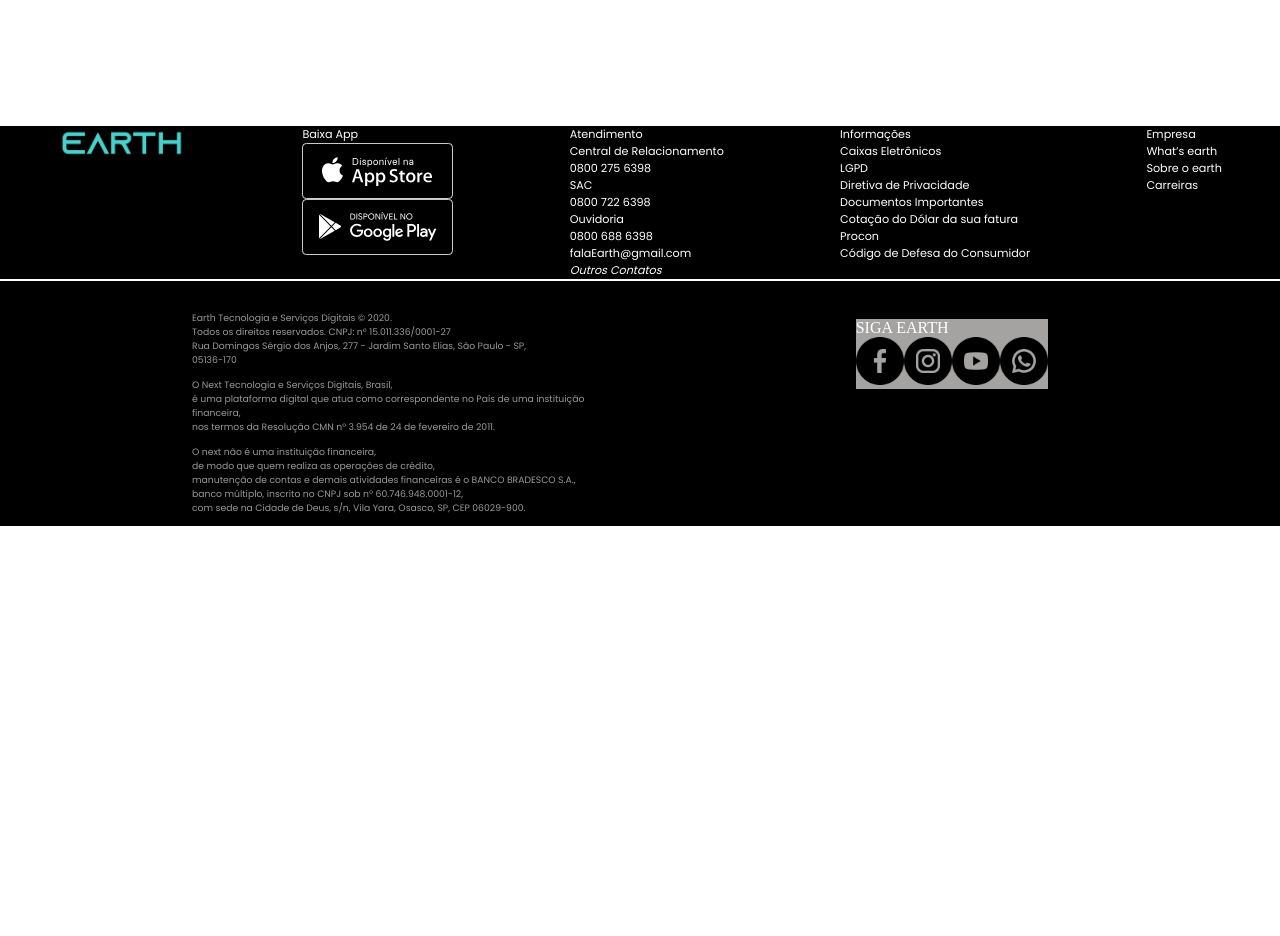
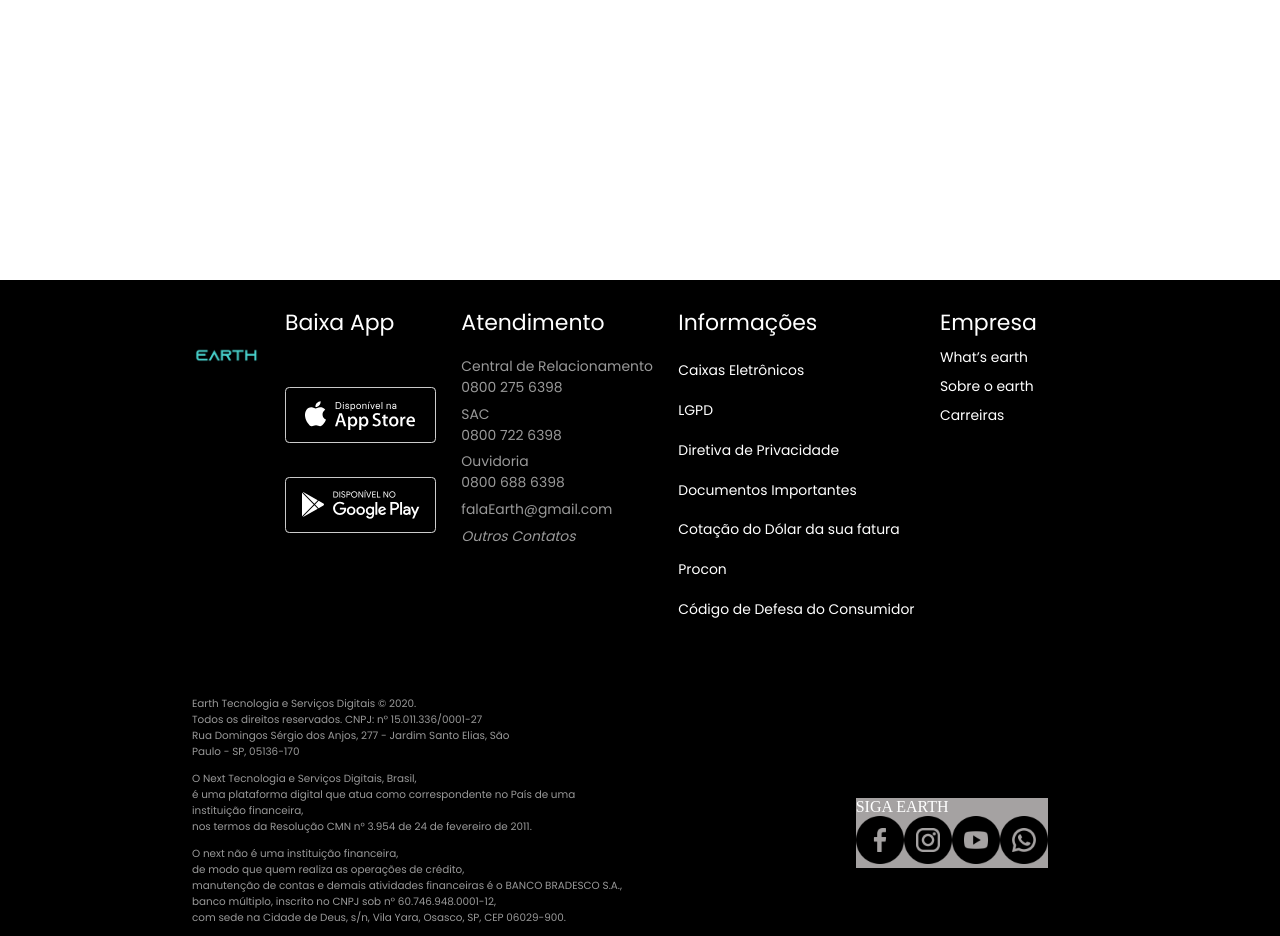
Before and after one commit to Realclownblack/Earth-Banco-Digital, a React (Vite) app: page / in a window 1280 px wide. Shown: the part 840-1776 px from the top of the page. Before the commit the page ends 1366 px from the top, so only its background shows below. Built offline with nearby package versions, Linux system fonts and the light colour scheme.

Commit message:
24/08/2022 -11:33

```diff
--- a/package.json
+++ b/package.json
@@ -11,7 +11,8 @@
   "dependencies": {
     "react": "^18.2.0",
     "react-burger-menu": "^3.0.8",
-    "react-dom": "^18.2.0"
+    "react-dom": "^18.2.0",
+    "react-router-dom": "^5.3.0"
   },
   "devDependencies": {
     "@types/react": "^18.0.17",
--- a/src/App.jsx
+++ b/src/App.jsx
@@ -1,13 +1,8 @@
-import { useState } from 'react'
-import Home from './pages/Home'
-
-
+import RoutesJS from './routes'
 function App() {
-  const [count, setCount] = useState(0)
-
   return (
-    <div className="App">
-      <Home />
+    <div>
+      <RoutesJS />
     </div>
   )
 }
--- a/src/assets/css/CustomMenu.css
+++ b/src/assets/css/CustomMenu.css
@@ -6,7 +6,7 @@
   position: fixed;
   width: 20px;
   height: 20px;
-  margin-left: 10px;
+  margin-left: -43px;
   }
 
   /* Color/shape of burger icon bars */
@@ -36,7 +36,7 @@
   */
   .bm-menu-wrap {
     position: fixed;
-    height: 100%;
+    height: 93%;
   }
 
   /* General sidebar styles */
@@ -64,7 +64,7 @@
 
   /* Styling of overlay */
   .bm-overlay {
-    background: rgba(0, 0, 0, 0.3);
+    background: transparent !important;
   }
 
 .customMenu{
@@ -116,15 +116,14 @@
   height: 24%;
 }
 .Opcoes{
-  background-color: #414141;
   display: flex !important;
   width: 73%;
   height: 109%;
-  margin-top: -5%;
+  margin-top: -2%;
 }
 .colun1{
-  width: 32%;
-  margin-left: 13%;
+  width: 24%;
+  margin-left: 15%;
   display: flex;
   flex-direction: column;
   justify-content: space-around;
@@ -146,7 +145,8 @@
   width: 30%;
   height: 93%;
   margin-left: 69vw;
-  margin-top: -51%;
+  margin-top: -52%;
+  position: fixed;
 }
 
 
@@ -162,6 +162,8 @@
   width: 30%;
   height: 23%;
   margin-left: 69vw;
+  position: fixed;
+  bottom: 0;
 }
 .Text_store{
   padding: 5vh 25px;
--- a/src/assets/css/footer.css
+++ b/src/assets/css/footer.css
@@ -1,25 +1,35 @@
 .Footer{
 color: rgb(255, 255, 255);
 width: 100%;
-margin-top: 13%;
 }
 .footer_1{
 background-color: rgb(0, 0, 0);
 margin-top: 10%;
 }
 .footer_2{
-    margin-top: 0.1%;
+margin-top: 0.05%;
 background-color: rgb(0, 0, 0);
 }
 .Text_Footer{
 font-family: 'Poppins', sans-serif;
-font-size: 58%;
+font-size: 65%;
 opacity: .6!important;
 display: flex;
 align-content: space-between;
 flex-direction: column;
 margin-left: 15%;
 
+}
+.logo_store{
+    box-sizing: border-box;
+    display: block;
+    width: 100%;
+    background: none;
+    opacity: 1;
+    border: 0;
+    margin: 0;
+    padding: 0;
+    padding-top: 22.857142857142858%;
 }
 .text_nu1{
     margin-top: 2.8%;
@@ -37,6 +47,7 @@ margin-left: 15%;
 .Redes_footer{
 display: flex;
 margin-left: 15%;
+align-items: center;
 }
 .Logo_redes{
     color: rgb(255, 255, 255);
@@ -46,23 +57,36 @@ margin-left: 15%;
     height: 1%;
 }
 .logo{
-    width: 10%;
-    height: 10%;
+    width: 8%;
+    height: 8%;
+    margin-top: 5%;
+    margin-left: -6%;
 }
 .footer_1{
     font-family: 'Poppins', sans-serif;
-    font-size: 70%;
-    /* opacity: .6!important; */
+    font-size: 87%;
     display: flex;
     align-items: flex-start;
     flex-wrap: nowrap;
     flex-direction: row;
     justify-content: space-around;
+    padding: 2% 18%;
 }
 .Baixaapp{
     display: flex;
     flex-direction: column;
 }
-.Atendimento{
+.text_unico{
+    font-family: 'Poppins', sans-serif;
+    font-size: 100%;
+    opacity: .6!important;
+    margin-bottom: 3%;
+}
+.text_name{
+    font-size: 158%;
+    margin-bottom: 9%;
+}
 
+.text_segundario{
+    margin-bottom: 8%;
 }
--- a/src/assets/css/header.css
+++ b/src/assets/css/header.css
@@ -30,7 +30,7 @@ body::-webkit-scrollbar-thumb {
   background-color: #F2F2F2;
   padding: 1% 6%;
   width: 101%;
-    transition: all linear .3s;
+  transition: all linear .3s;
 }
 
 .Menu {
@@ -49,17 +49,18 @@ li {
   width: 238.5px;
   height: 60px;
   background-color: #48D1CC;
-  color: rgb(255, 255, 255);
   text-transform: none;
   border: none;
 }
 
-.button_home {
+.button_home a{
   cursor: pointer;
   font-family: 'Poppins', sans-serif;
   font-size: 16px;
   text-rendering: auto;
   text-align: center;
+  text-decoration: none;
+  color: rgb(255, 255, 255);
 }
 
 
@@ -107,7 +108,7 @@ li {
 .Menu_react {
   font-family: 'Poppins', sans-serif;
   font-size: 16px;
-  margin-top: 0.3%;
+  margin-top: 9.3%;
   display: none;
 }
 
@@ -131,10 +132,3 @@ li {
   animation-duration: 1s;
   display: inline;
 }
-
-.Text_Menu{
-  font-family: 'Poppins', sans-serif;
-  font-size: 12px;
-  text-transform: uppercase;
-  margin-left: -126%;
-}
--- a/src/assets/css/navbar.css
+++ b/src/assets/css/navbar.css
@@ -6,6 +6,7 @@
     }
     .nav_2{
         background-color: #F2F2F2;
+        margin-top: 25%;
     }
     .Button_Poupar{
     margin-left: 81.9%;
--- /dev/null
+++ b/src/assets/css/usercadastro.css
@@ -0,0 +1,3 @@
+*{
+    background-color: aqua;
+}
--- a/src/components/footer/Footer.jsx
+++ b/src/components/footer/Footer.jsx
@@ -13,55 +13,55 @@ export const Footer = () => {
                       <div className="footer_1">
                             <img className='logo' src={logo} alt="" />
                             <div className='Baixaapp'>
-                                   <p>Baixa App</p>
+                                   <p className='text_name'>Baixa App</p>
 
-                                   <img src={app_store} alt="" />
+                                   <img className='logo_store' src={app_store} alt="" />
 
-                                   <img src={google_play} alt="" />
+                                   <img className='logo_store' src={google_play} alt="" />
 
                             </div>
                             <div className='Atendimento'>
-                                   <p>Atendimento</p>
+                                   <p className='text_name'>Atendimento</p>
 
-                                   <p>Central de Relacionamento <br />
+                                   <p className='text_unico'>Central de Relacionamento <br />
                                    0800 275 6398</p>
 
-                                   <p>SAC <br />
+                                   <p className='text_unico'>SAC <br />
                                    0800 722 6398</p>
 
-                                   <p>Ouvidoria <br />
+                                   <p className='text_unico'>Ouvidoria <br />
                                    0800 688 6398</p>
 
-                                   <p>falaEarth@gmail.com</p>
+                                   <p className='text_unico'>falaEarth@gmail.com</p>
 
-                                   <i>Outros Contatos</i>
+                                   <i className='text_unico'>Outros Contatos</i>
 
                             </div>
                             <div Informações>
-                                   <p>Informações</p>
+                                   <p className='text_name'>Informações</p>
 
-                                   <p>Caixas Eletrônicos</p>
+                                   <p className='text_segundario'>Caixas Eletrônicos</p>
 
-                                   <p>LGPD</p>
+                                   <p className='text_segundario'>LGPD</p>
 
-                                   <p>Diretiva de Privacidade</p>
+                                   <p className='text_segundario'>Diretiva de Privacidade</p>
 
-                                   <p>Documentos Importantes</p>
+                                   <p className='text_segundario'>Documentos Importantes</p>
 
-                                   <p>Cotação do Dólar da sua fatura</p>
+                                   <p className='text_segundario'>Cotação do Dólar da sua fatura</p>
 
-                                   <p>Procon</p>
+                                   <p className='text_segundario'>Procon</p>
 
-                                   <p>Código de Defesa do Consumidor</p>
+                                   <p className='text_segundario'>Código de Defesa do Consumidor</p>
                             </div>
                             <div className='Empresa'>
-                                   <p>Empresa</p>
+                                   <p className='text_name'>Empresa</p>
 
-                                   <p>What’s earth</p>
+                                   <p className='text_segundario'>What’s earth</p>
 
-                                   <p>Sobre o earth</p>
+                                   <p className='text_segundario'>Sobre o earth</p>
 
-                                   <p>Carreiras</p>
+                                   <p  className='text_segundario'>Carreiras</p>
                             </div>
                      </div>
                      <div className="footer_2">
--- a/src/components/header/Header.jsx
+++ b/src/components/header/Header.jsx
@@ -1,6 +1,8 @@
 import { useEffect, useState } from 'react';
 import logo from '../../assets/img/earth bank.png'
 import CustomMenu from '../menu/CustomMenu';
+import { Link } from 'react-router-dom';
+
 export const Header = (props) => {
     const [scroll, setScroll] = useState(false);
         useEffect(() => {
@@ -26,14 +28,12 @@ export const Header = (props) => {
                     <li id='6'>Ajuda</li>
                 </ul>
             </div>
-            <div className={scroll ? "Menu_react Menu_aparecer" : "Menu_react"}>
-                <div className='Menu'>
-                    <p className='Text_Menu'>MENU</p>
+            <div className='Menu'>
+                <div className={scroll ? "Menu_react Menu_aparecer" : "Menu_react"}>
                     <CustomMenu />
                 </div>
-
+                <button className='button_home' ><Link to="/cadastro">Quero Ser Earth</Link></button>
             </div>
-            <button className='button_home'>Quero Ser Earth</button>
 
         </div>
     )
--- /dev/null
+++ b/src/pages/Cadastro.jsx
@@ -0,0 +1,20 @@
+import React, { Component } from 'react';
+import '../assets/css/header.css'
+import '../assets/css/CustomMenu.css'
+import { Header } from '../components/header/Header'
+import { Footer} from '../components/footer/Footer'
+
+
+class Cadastro extends Component {
+    state = {  }
+    render() {
+        return (
+            <>
+            <Header pagina='Vem Fazer Parte Do Maior Banco Digital Do Brasil'/>
+            <Footer/>
+            </>
+        );
+    }
+}
+
+export default Cadastro;
--- /dev/null
+++ b/src/routes.jsx
@@ -0,0 +1,17 @@
+import React from "react";
+import { Route, BrowserRouter, Routes } from "react-router-dom";
+import Home from "../src/pages/Home"
+import Cadastro from "./pages/Cadastro"
+
+const RoutesJS = () => {
+   return(
+    <BrowserRouter>
+      <Routes>
+        <Route path="/" element={<Home />} />
+        <Route path="/cadastro" element={<Cadastro />} />
+      </Routes>
+    </BrowserRouter>
+   )
+}
+
+export default RoutesJS;
```
Also changed, not shown: src/components/cadastro/UserCadastro.jsx (added, +11 -0 lines), 1 other file (tests, documents, lock files or other folders).
